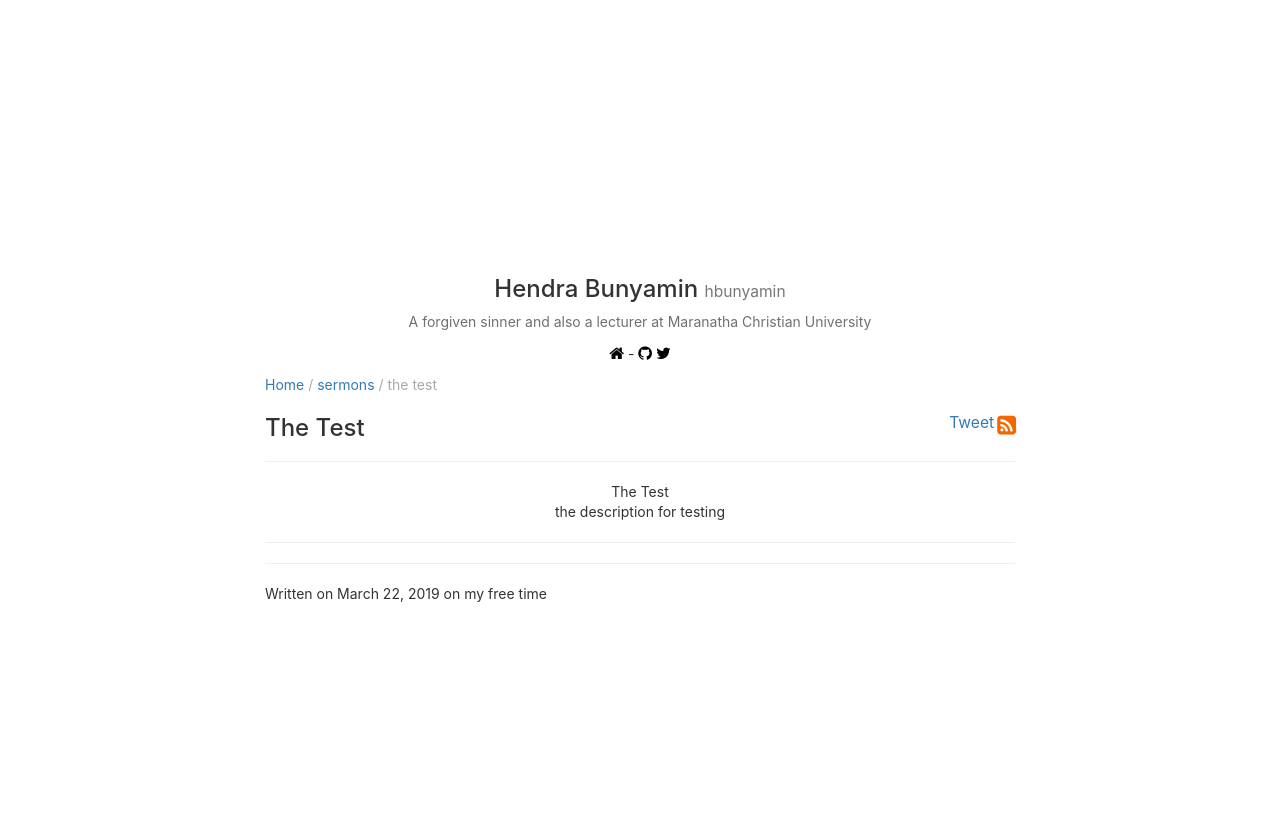
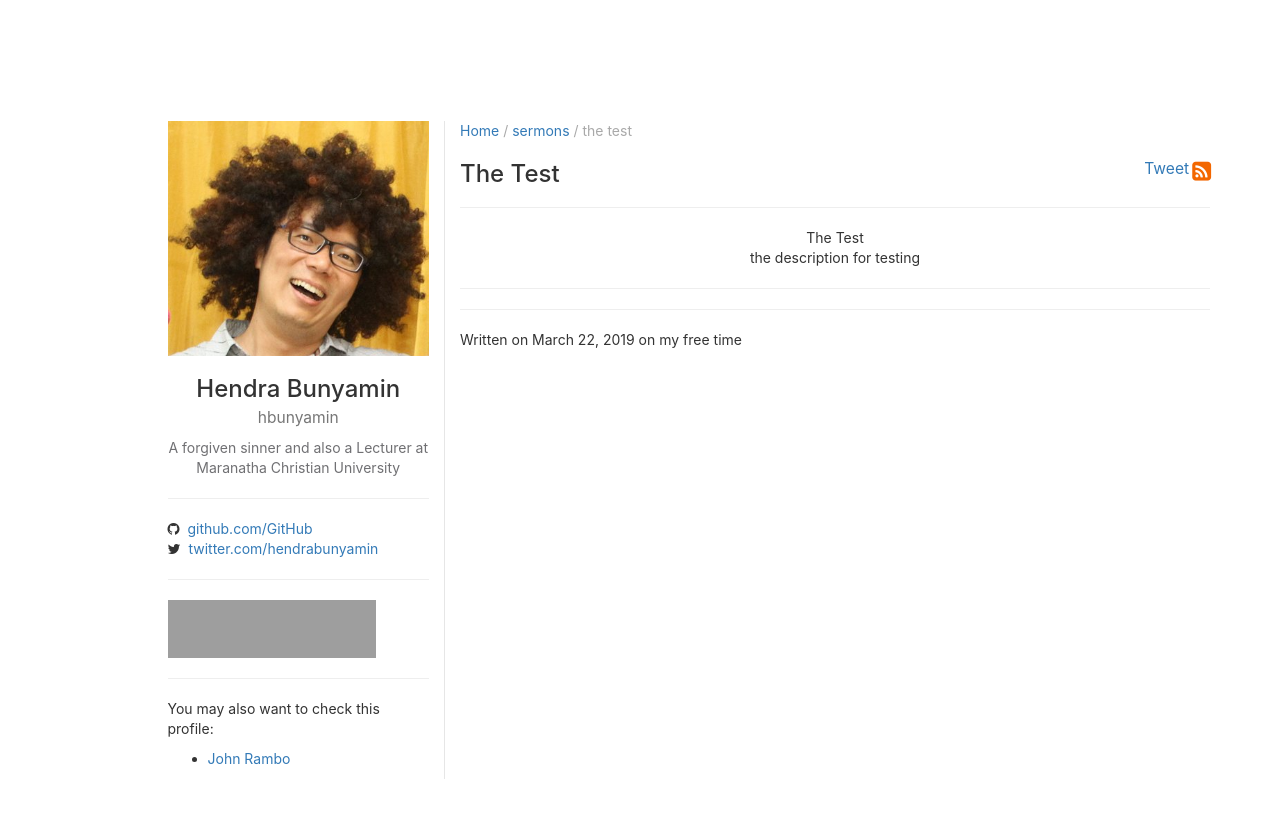
Before and after one commit to jethroGIT/jethrogit.github.io, a Jekyll site: the page built from _posts/sermons/2019-03-22-Testing.md, in a window 1280 px wide. Shown: the top 818 px of the page. Built offline with Jekyll 4.4.1, drawn with Linux system fonts in a browser that asks for light colours; comment, search, counter and statistics services are not loaded; part of the change alters nothing that is shown; grey boxes are pictures that could not be loaded.

```diff
--- a/_config.yml
+++ b/_config.yml
@@ -9,14 +9,14 @@ name: "Hendra Bunyamin"
 surname: hbunyamin
 
 # Short bio or description (displayed on the left bar an top bar)
-description: "A forgiven sinner and also a lecturer at Maranatha Christian University"
+description: "A forgiven sinner and also a Lecturer at Maranatha Christian University"
 #description: "Look'up for the dragon but I found a princess"
 
 # path of the profile picture image (displayed on the left bar)
 image: "/assets/images/me-gullit-model.png"
 
 # Display the left bar
-left_bar: false
+left_bar: true
 
 # enable latex
 latex: true
@@ -29,7 +29,7 @@ pgp :
 # Your twitter github etc username if you have one
 twitter: "hendrabunyamin"
 github: "hbunyamin"
-stackoverflow:
+stackoverflow: "1473726"
 dribbble:
 email:
 facebook:
--- a/_posts/sermons/2019-03-22-Testing.md
+++ b/_posts/sermons/2019-03-22-Testing.md
@@ -1,7 +1,7 @@
 ---
 layout: post
 title: The Test
-category: sermons
+category: Sermons
 lang: ID
 description: the description for testing
 sticky: true
```
Also changed, not shown: favicon-old.gif (renamed from favicon.gif), favicon.ico (added).
